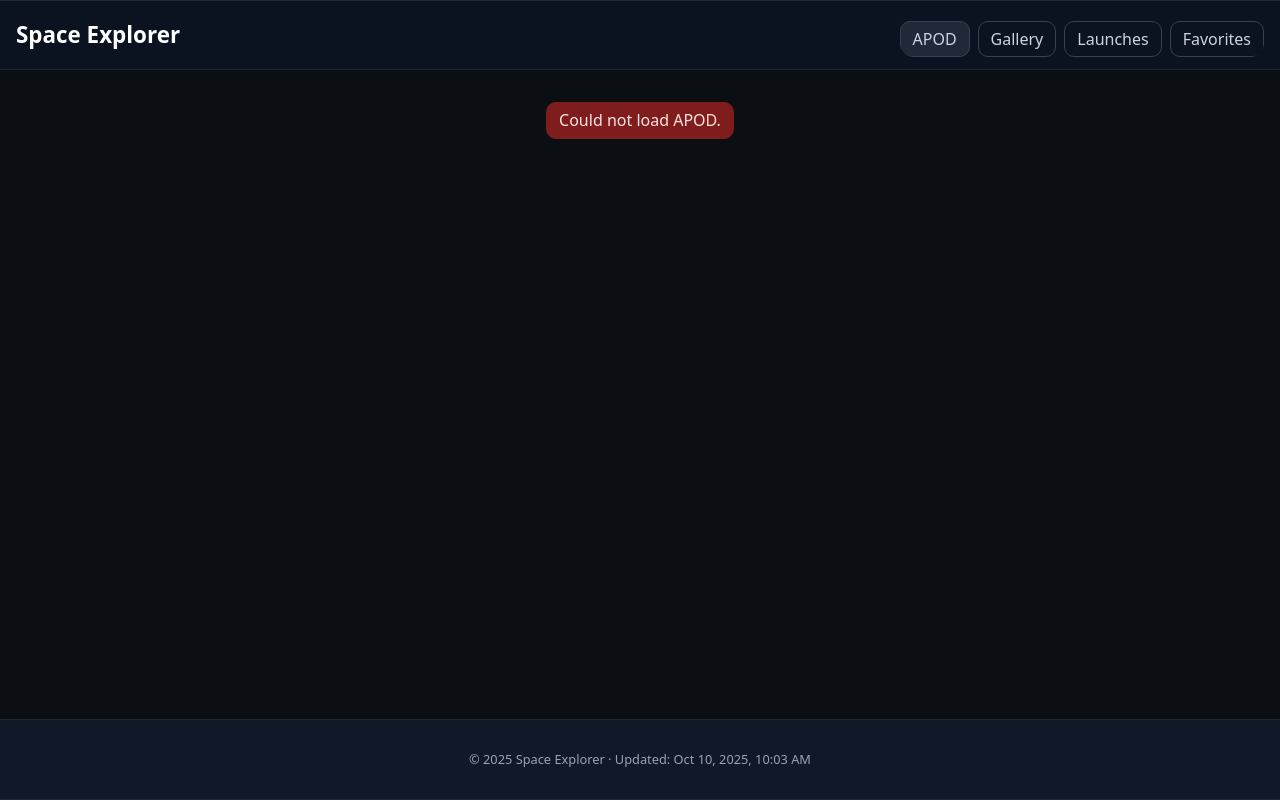
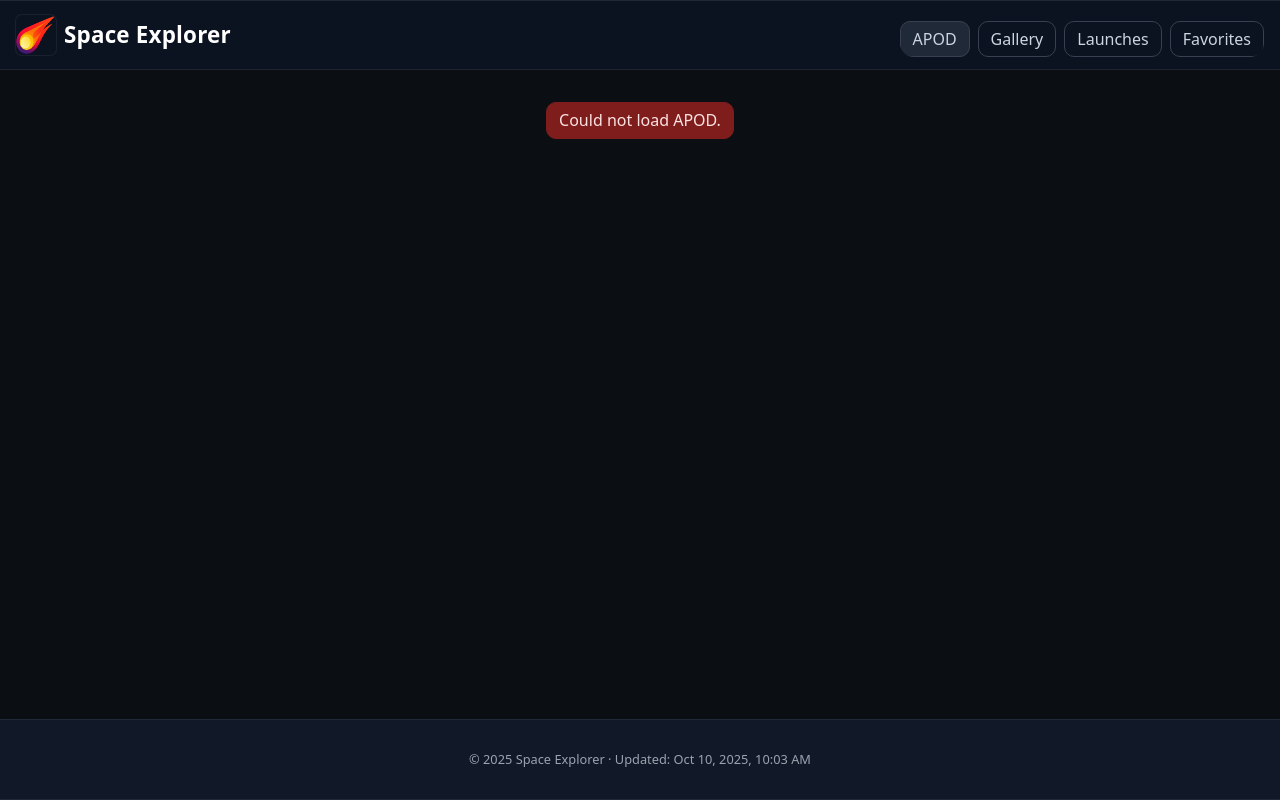
Before and after one commit to Ezra-186/space-explorer, a website built with Vite: page index.html in a window 1280 px wide. Built offline with nearby package versions, Linux system fonts and the light colour scheme; no server answers.

Commit message:
feat(brand+seo): add comet logos (PNG/WEBP), favicon; fonts + Open Graph meta

```diff
--- a/index.html
+++ b/index.html
@@ -4,14 +4,44 @@
 <head>
   <meta charset="utf-8" />
   <meta name="viewport" content="width=device-width, initial-scale=1" />
+  <!-- SEO -->
+  <meta name="description" content="Explore NASA images, the Astronomy Picture of the Day, and SpaceX launches — all in one student-built app with vanilla JS." />
+  <link rel="canonical" href="https://ezra-186.github.io/space-explorer/" />
+
+  <!-- Open Graph / Facebook -->
+  <meta property="og:type" content="website" />
+  <meta property="og:site_name" content="Space Explorer" />
+  <meta property="og:url" content="https://ezra-186.github.io/space-explorer/" />
+  <meta property="og:title" content="Space Explorer — NASA Images, APOD & SpaceX Launches" />
+  <meta property="og:description" content="Browse NASA's media library, see today's APOD, and explore past & upcoming SpaceX launches." />
+  <meta property="og:image" content="https://ezra-186.github.io/space-explorer/logo-comet2.webp" />
+  <meta property="og:image:alt" content="Space Explorer comet logo" />
+
+  <!-- Twitter -->
+  <meta name="twitter:card" content="summary_large_image" />
+  <meta name="twitter:title" content="Space Explorer — NASA Images, APOD & SpaceX Launches" />
+  <meta name="twitter:description" content="Browse NASA's media library, see today's APOD, and explore SpaceX launches." />
+  <meta name="twitter:image" content="https://ezra-186.github.io/space-explorer/logo-comet2.webp" />
+
+  <!-- Google Fonts -->
+  <link rel="preconnect" href="https://fonts.googleapis.com">
+  <link rel="preconnect" href="https://fonts.gstatic.com" crossorigin>
+  <link href="https://fonts.googleapis.com/css2?family=Space+Grotesk:wght@400;600;700&family=Inter:wght@400;600;800&display=swap" rel="stylesheet">
   <title>Space Explorer</title>
   <link rel="stylesheet" href="/src/style.css" />
+  <link rel="icon" type="image/webp" href="/logo-comet.webp" />
 </head>
 
 <body>
   <a class="skip-link" href="#view">Skip to content</a>
+
   <header class="site-header">
-    <h1><a href="#/apod">Space Explorer</a></h1>
+    <h1 class="site-title">
+      <a class="brand" href="#/">
+        <img src="/logo-comet2.webp" alt="Space Explorer logo" width="40" height="40" />
+        <span>Space Explorer</span>
+      </a>
+    </h1>
 
     <button class="menu-toggle" aria-label="Menu" aria-controls="primary-nav" aria-expanded="false">
       <span class="bar"></span><span class="bar"></span><span class="bar"></span>
@@ -27,22 +57,15 @@
     </nav>
   </header>
 
+  <main id="view" class="container" tabindex="-1" aria-live="polite"></main>
 
-  <main id="view" class="container" tabindex="-1" aria-live="polite">
-  </main>
+  <footer class="site-footer">
+    <small>
+      © <span id="year"></span> Space Explorer · Updated: <time id="lastmod"></time>
+    </small>
+  </footer>
 
-<footer class="site-footer">
-  <small>
-    © <span id="year"></span> Space Explorer
-    · Updated: <time id="lastmod"></time>
-  </small>
-</footer>
-
-</body>
-
-<script type="module" src="/src/main.mjs"></script>
-
-
+  <script type="module" src="/src/main.mjs"></script>
 </body>
 
 </html>
--- a/src/style.css
+++ b/src/style.css
@@ -1,4 +1,17 @@
 @import "normalize.css/normalize.css";
+:root {
+  --font-sans: "Space Grotesk", Inter, system-ui, -apple-system, Segoe UI, Roboto, "Helvetica Neue", Arial, "Noto Sans", "Apple Color Emoji", "Segoe UI Emoji", "Segoe UI Symbol", sans-serif;
+}
+
+html,
+body {
+  font-family: var(--font-sans);
+}
+
+.site-title span {
+  font-weight: 700;
+  letter-spacing: 0.2px;
+}
 
 /* sticky footer layout */
 html,
@@ -712,6 +725,52 @@ dialog::backdrop {
   color: #fde68a;
 }
 
+/* Brand Logo*/
+.brand {
+  display: inline-flex;
+  align-items: center;
+  gap: .5rem;
+  text-decoration: none;
+  color: inherit;
+  font-weight: 600;
+}
+
+.brand img {
+  width: 40px;
+  height: 40px;
+  display: block;
+  border-radius: 6px;
+  box-shadow: 0 0 0 1px #ffffff10;
+}
+
+.brand:hover {
+  opacity: .9;
+}
+
+.site-title {
+  margin: 0;
+  font: inherit;
+  line-height: inherit;
+  display: inline-flex;
+  align-items: center;
+}
+.site-title .brand { text-decoration: none; color: inherit; }
+
+
+@media (max-width: 480px) {
+  .brand img { width: 32px; height: 32px; }
+}
+
+.tabs a:focus-visible,
+.btn:focus-visible,
+.chip:focus-visible,
+.menu-toggle:focus-visible,
+.modal-close:focus-visible,
+.brand:focus-visible {
+  outline: 2px solid #38bdf8;
+  outline-offset: 2px;
+}
+
 /* footer */
 .site-footer small {
   display: block;
```
Also changed, not shown: public/logo-comet.png (added), public/logo-comet.webp (added), public/logo-comet2.png (added), public/logo-comet2.webp (added).
